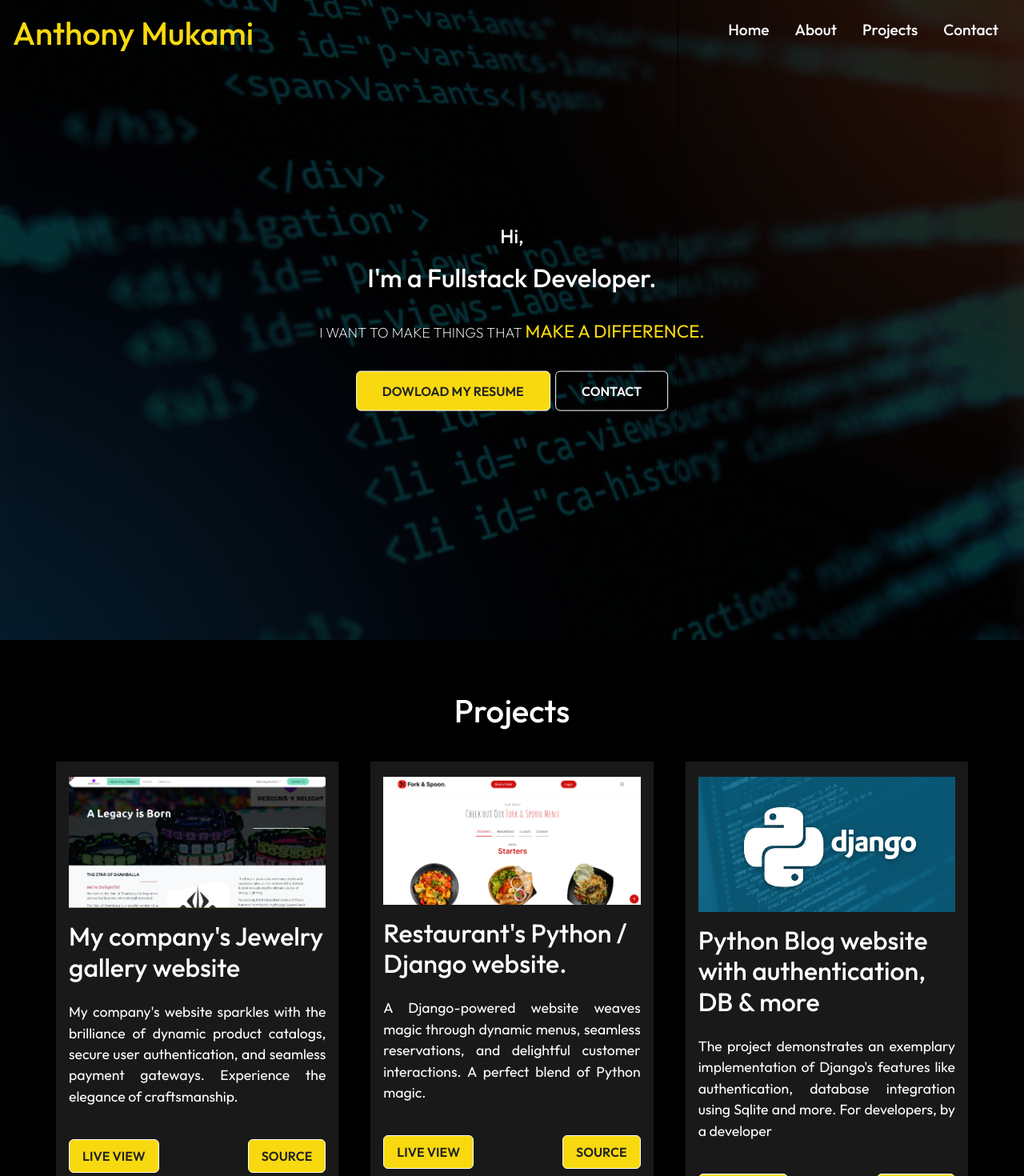
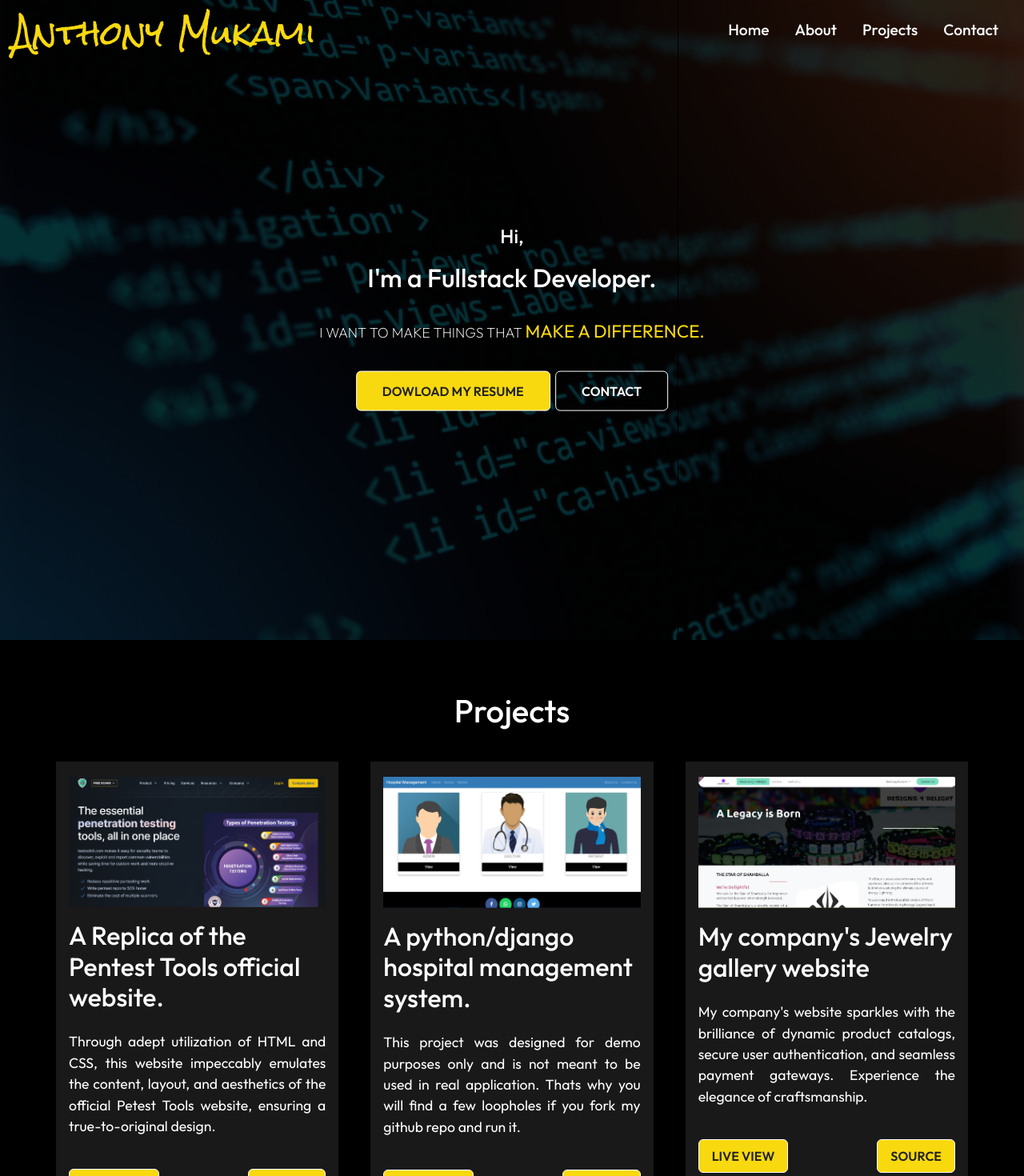
Before and after one commit to toshkruno/my-portfolio, a React (Create React App) app: page /#/ in a window 1280 px wide. Shown: the top 1470 px of the page at 80% size. Built offline with nearby package versions, Linux system fonts and the light colour scheme; a small style sheet from the web is missing; a web font is replaced by a local one.

Commit message:
added a project

```diff
--- a/src/components/NavbarStyles.css
+++ b/src/components/NavbarStyles.css
@@ -1,3 +1,6 @@
+@import url('https://fonts.googleapis.com/css2?family=Comfortaa&display=swap');
+@import url('https://fonts.googleapis.com/css2?family=Rock+Salt&display=swap');
+
 .header {
     display: flex;
     justify-content: space-between;
@@ -11,6 +14,8 @@
 
 .header h1 {
     color: rgb(248, 217, 15);
+    font-family: 'Rock Salt', cursive;
+    /* font-family: 'Comfortaa', cursive; */
 }
 
 .header-bg {
--- a/src/components/WorkCardData.js
+++ b/src/components/WorkCardData.js
@@ -9,10 +9,25 @@ import flask from "../assets/flask.jpg";
 import django from "../assets/django.jpg";
 import fork from "../assets/fork.png";
 import designs from "../assets/designs.png";
+import hosi from "../assets/hospital.png";
+import pentest from "../assets/testoolkit.png";
+
 
 
 
 const ProjectCardData = [
+    {
+        imgsrc: pentest,
+        title: "A Replica of the Pentest Tools official website.",
+        text: "Through adept utilization of HTML and CSS, this website impeccably emulates the content, layout, and aesthetics of the official Petest Tools website, ensuring a true-to-original design.",
+        view: "https://toshkruno.github.io/pentest-website/index.html",
+    },
+    {
+        imgsrc: hosi,
+        title: "A python/django hospital management system.",
+        text: "This project was designed for demo purposes only and is not meant to be used in real application. Thats why you will find a few loopholes if you fork my github repo and run it.",
+        view: "http://yagamilight2.pythonanywhere.com/",
+    },
     {
         imgsrc: designs,
         title: "My company's Jewelry gallery website",
```
Also changed, not shown: src/assets/hospital.png (added), src/assets/testoolkit.png (added).
